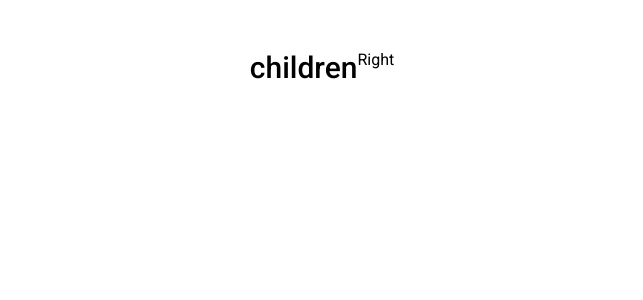
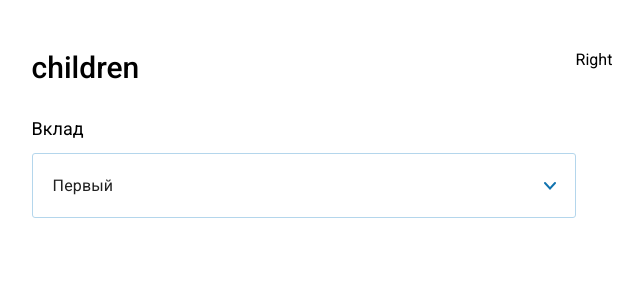
Before and after one commit to webdevkirill/deposit-calc-react, a React (Create React App) app: page / in a window 1280 px wide. Shown: the top 300 px of the page, without its empty margins (318-961 px from the left). Built offline with nearby package versions, Linux system fonts and the light colour scheme.

Commit message:
Добавляет компонент выбора типа дипозита

```diff
--- /dev/null
+++ b/src/common/ArrowIcon.js
@@ -0,0 +1,22 @@
+import React from 'react';
+import SvgIcon from '@material-ui/core/SvgIcon';
+
+export const ArrowIcon = () => {
+	const arrowStyles = {
+		fontSize: 12,
+		position: 'absolute',
+		right: 20,
+		top: 'calc(50% - 6px)',
+	};
+
+	return (
+		<SvgIcon fill='none' viewBox='0 0 12 8' style={arrowStyles}>
+			<path
+				fill='#1073AF'
+				fill-rule='evenodd'
+				d='M.293.316a.95.95 0 011.414 0L6 4.948 10.293.316a.95.95 0 011.414 0 1.14 1.14 0 010 1.526L6 8 .293 1.842a1.14 1.14 0 010-1.526z'
+				clip-rule='evenodd'
+			/>
+		</SvgIcon>
+	);
+};
--- /dev/null
+++ b/src/components/DepositTypeChooser/DepositTypeChooser.js
@@ -0,0 +1,37 @@
+import React, { useState } from 'react';
+import FormControl from '@material-ui/core/FormControl';
+import Select from '@material-ui/core/Select';
+import { ArrowIcon } from '../../common/ArrowIcon';
+import {
+	BootstrapInput,
+	depositTypeChooserStyles,
+} from './depositTypeChooserStyles';
+
+export default function DepositTypeChooser() {
+	const styles = depositTypeChooserStyles();
+	const [depositType, setDepositType] = useState(1);
+
+	const depositTypeChangeHandler = (e) => {
+		setDepositType(e.target.value);
+	};
+
+	return (
+		<div>
+			<p className={styles.label}>Вклад</p>
+			<FormControl variant='outlined' className={styles.input}>
+				<Select
+					native
+					value={depositType}
+					onChange={depositTypeChangeHandler}
+					id='deposit-type-select'
+					input={<BootstrapInput />}
+					IconComponent={ArrowIcon}
+				>
+					<option value={1}>Первый</option>
+					<option value={2}>Второй</option>
+					<option value={3}>Третий</option>
+				</Select>
+			</FormControl>
+		</div>
+	);
+}
--- /dev/null
+++ b/src/components/DepositTypeChooser/depositTypeChooserStyles.js
@@ -0,0 +1,32 @@
+import { makeStyles, withStyles } from '@material-ui/core/styles';
+import InputBase from '@material-ui/core/InputBase';
+
+export const depositTypeChooserStyles = makeStyles({
+	label: {
+		fontSize: 18,
+		lineHeight: 1,
+		marginBottom: 15,
+	},
+});
+
+export const BootstrapInput = withStyles((theme) => ({
+	input: {
+		borderRadius: 3,
+		position: 'relative',
+		backgroundColor: 'transparent',
+		border: '1px solid #B4D6EC',
+		fontSize: 16,
+		padding: '22px 20px',
+		transition: theme.transitions.create(['border-color', 'box-shadow']),
+		outline: 'none',
+		width: 490,
+		'&:focus': {
+			borderRadius: 3,
+			borderColor: '#80bdff',
+			backgroundColor: 'transparent',
+		},
+	},
+	arrow: {
+		display: 'none',
+	},
+}))(InputBase);
--- a/src/components/LeftSide/LeftSide.js
+++ b/src/components/LeftSide/LeftSide.js
@@ -1,10 +1,12 @@
 import React from 'react';
 import { Header } from '../../common/typography/typography';
+import DepositTypeChooser from '../DepositTypeChooser/DepositTypeChooser';
 
 export default function LeftSide() {
 	return (
 		<div>
-			<Header mb={24}>Left</Header>
+			<Header mb={34}>Депозитный калькулятор</Header>
+			<DepositTypeChooser />
 		</div>
 	);
 }
```
